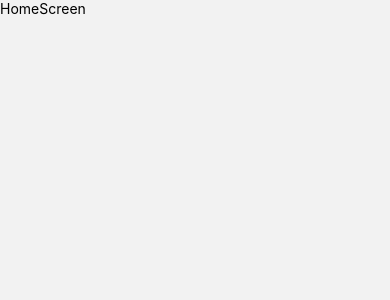
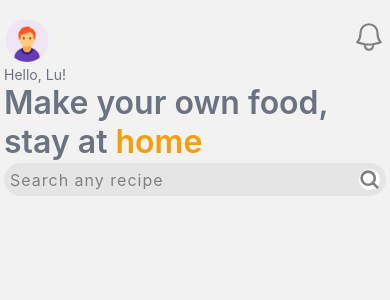
Before and after one commit to lulujsx/expo-recipes, a React Native app: screen /Home in a window 390 px wide. Shown: the top 300 px of the page. Built offline with nearby package versions, Linux system fonts and the light colour scheme.

Commit message:
advances in HomeScreen

```diff
--- a/package.json
+++ b/package.json
@@ -27,6 +27,7 @@
     "react-native-responsive-screen": "^1.4.2",
     "react-native-safe-area-context": "4.5.0",
     "react-native-screens": "~3.20.0",
+    "react-native-svg": "^13.14.0",
     "react-native-web": "~0.18.10",
     "react-native-webview": "11.26.0",
     "react-native-youtube-iframe": "^2.3.0"
--- a/src/screens/HomeScreen/HomeScreen.js
+++ b/src/screens/HomeScreen/HomeScreen.js
@@ -1,8 +1,51 @@
-import React from 'react'
-import { View, Text, Image} from "react-native"
+import { StatusBar } from "expo-status-bar"
+import styles from "./styles"
+import { View, Text, Image,ScrollView, TextInput } from "react-native"
+import {BellIcon, MagnifyingGlassIcon} from 'react-native-heroicons/outline'
+import { widthPercentageToDP as wp, heightPercentageToDP as hp } from "react-native-responsive-screen"
 
 export default function HomeScreen(){
   return (
-    <Text>HomeScreen</Text>
+    <View >
+
+
+      <ScrollView style={styles.scrollView} showsVerticalScrollIndicator={false}>
+
+        {/* avatar and bell icon */}
+        <View style={styles.avatar}>
+          <Image source={require('../../../assets/images/avatar.png')} style={{height: hp(5),width: hp(5.5)}}/>
+          <BellIcon size={hp(4)} color="gray" />
+        </View>
+
+        {/* greetings and punchline */}
+        <View style={styles.greetingsContainer}>
+          <Text style={styles.firstText}>Hello, Lu!</Text>
+          <View>
+            <Text style={styles.secondText}>Make your own food,</Text>
+          </View>
+          <Text style={styles.secondText} className="font-semibold text-neutral-600">
+            stay at <Text style={styles.span}>home</Text>
+          </Text>
+        </View>
+
+        {/* search bar */}
+        <View style={styles.searchBar}>
+          <TextInput
+            placeholder='Search any recipe'
+            placeholderTextColor={'gray'}
+            style={styles.searchText}
+          />
+          <View style={styles.searchButton}>
+            <MagnifyingGlassIcon size={hp(2.5)} strokeWidth={3} color="gray" />
+          </View>
+        </View>
+
+
+
+
+
+
+       </ScrollView>
+    </View>
   )
 }
--- /dev/null
+++ b/src/screens/HomeScreen/styles.js
@@ -0,0 +1,62 @@
+import { StyleSheet } from "react-native"
+import { widthPercentageToDP as wp, heightPercentageToDP as hp } from "react-native-responsive-screen"
+
+
+const styles = StyleSheet.create({
+    container: {
+        flex: 1,
+        backgroundColor: 'white'
+    },
+    scrollView: {
+        marginVertical: 6,
+        paddingTop: 14,
+        paddingBottom: 50
+    },
+    avatar: {
+        marginLeft: 4,
+        marginRight: 4,
+        marginBottom: 2,
+        flexDirection: 'row',
+        justifyContent: 'space-between'
+    },
+
+    greetingsContainer: {
+        marginHorizontal: 4,
+        marginTop: 2,
+        marginBottom: 2
+    },
+    firstText: {
+        color: '#6B7280',
+        fontSize: hp(1.7)
+    },
+    secondText: {
+        color: '#6B7280',
+        fontSize: hp(3.8),
+        fontWeight: '600'
+    },
+    span: {
+        color: '#F59E0B'
+    },
+
+    searchBar: {
+        marginHorizontal: 4,
+        flexDirection: 'row',
+        alignItems: 'center',
+        borderRadius: 999,
+        backgroundColor: 'rgba(0, 0, 0, 0.05)',
+        padding: 6,
+    },
+    searchText: {
+        fontSize: hp(1.7),
+        flex: 1,
+        fontSize: 16,
+        letterSpacing: 1
+    },
+    searchButton: {
+        backgroundColor: 'white',
+        borderRadius: 999,
+    }
+
+})
+
+export default styles
--- a/src/screens/WelcomeScreen/WelcomeScreen.js
+++ b/src/screens/WelcomeScreen/WelcomeScreen.js
@@ -4,7 +4,7 @@ import { widthPercentageToDP as wp, heightPercentageToDP as hp } from "react-nat
 import Animated,{ useSharedValue, withSpring } from "react-native-reanimated"
 import { useEffect } from "react"
 import { useNavigation } from "@react-navigation/native"
-import styles from "./style"
+import styles from "./styles"
 import { StyleSheet } from "react-native"
 
 export default function WelcomeScreen() {
```
Also changed, not shown: src/screens/WelcomeScreen/styles.js (renamed from src/screens/WelcomeScreen/style.js), 1 other file (tests, documents, lock files or other folders).
